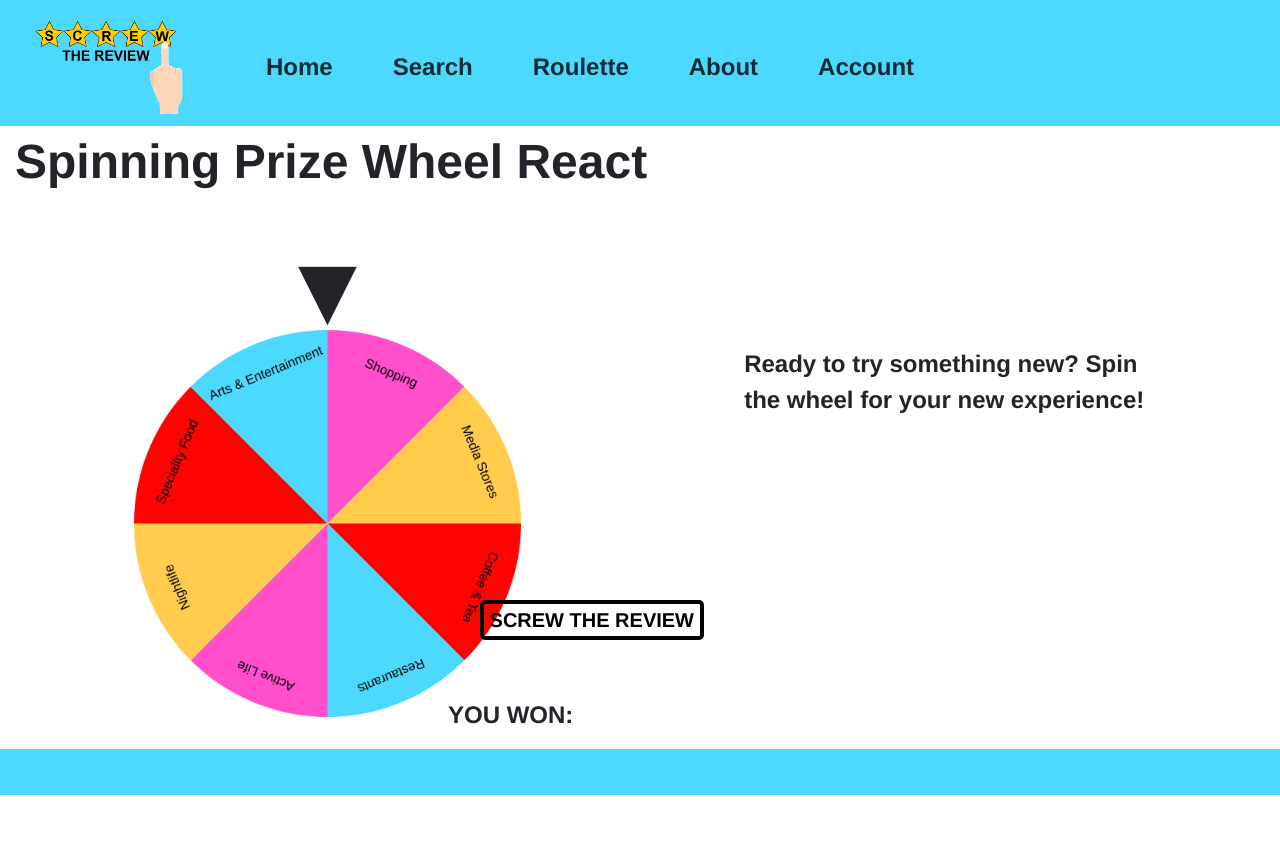
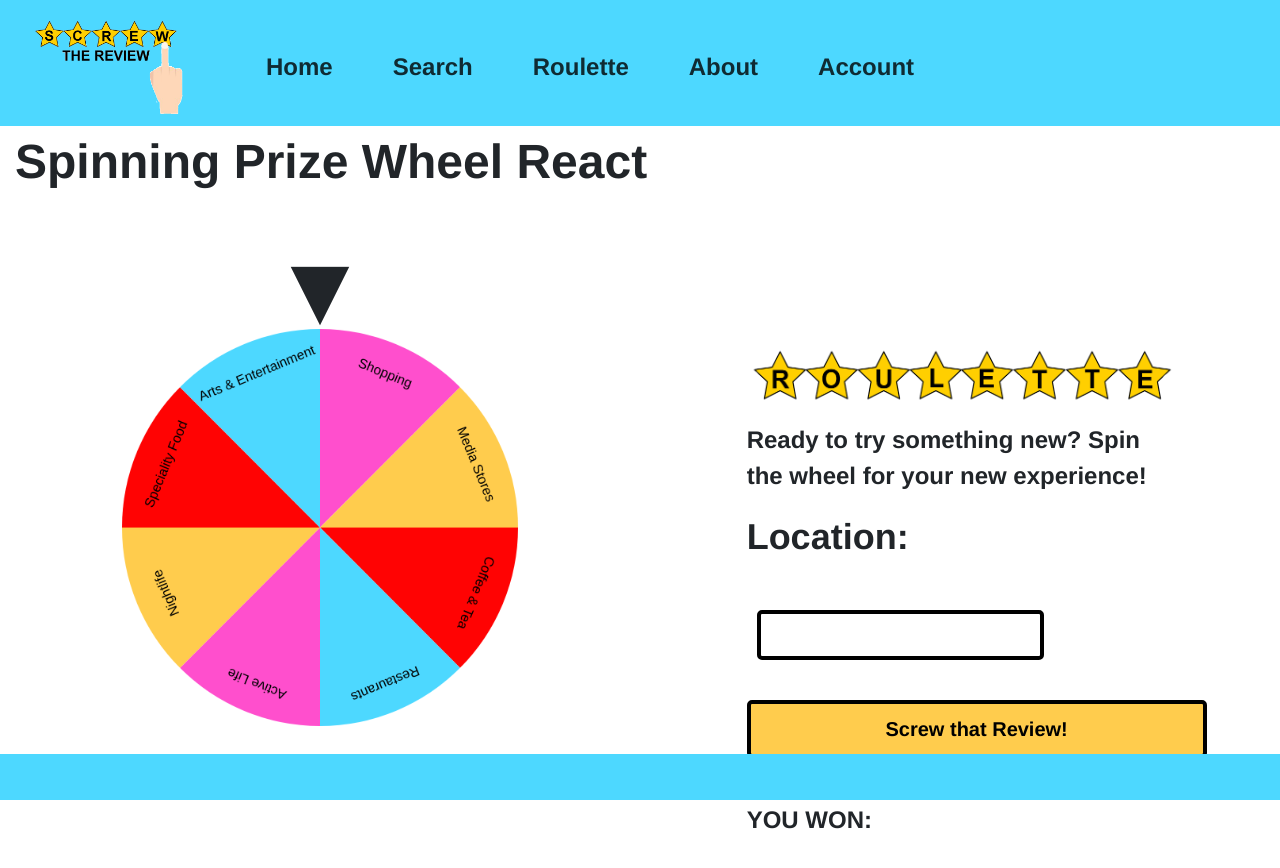
Before and after one commit to mackenzieleach/screwthereview, a React (Create React App) app: page /roulette in a window 1280 px wide. Shown: the top 868 px of the page. Before the commit the page ends 800 px from the top, so only its background shows below. Built offline with nearby package versions, Linux system fonts and the light colour scheme.

Commit message:
search bar implemented in roulette

```diff
--- a/src/App.css
+++ b/src/App.css
@@ -1,5 +1,6 @@
 /* colors
 - blue: #4dd8ff;
+- yellow: #ffcc4d
 */
 
 /* fonts */
@@ -137,38 +138,19 @@ button {
 }
 
 
-#spin, #reset {
-  position: absolute;
+#spin {
   bottom: 20vh;
   right: 45vw;
 }
 
-#spin:hover {
-  color: rgb(0, 180, 120);
-  border-color: rgb(0, 180, 120);
-}
-
-#spin:focus, #reset:focus {
+#spin:focus {
   outline:none;
 }
 
-/* #reset {
-  position: absolute;
-  bottom: 20vh;
-  right: 35vw;
-} */
-
-#reset:hover {
-  color: red;
-  border-color: red;
-}
-
 #readout {
-  position: absolute;
   bottom: 7vh;
   left: 35vw;
 }
-
 
 #selector {
   font-size: 100px;
@@ -196,3 +178,20 @@ input {
   height: 70px ;
   width: 70px ;
 }
+
+.str-button, .str-button:hover {
+  min-width: 460px;
+  padding: 10px;
+  background: #ffcc4d;
+  border: 4px solid black;
+  font-size: 20px;
+  border-radius:5px;
+}
+
+/* override form styling */
+.form-control {
+  border: 4px solid black;
+  font-size: 20px;
+  border-radius:5px;
+  margin: 10px;
+}
--- a/src/Roulette.js
+++ b/src/Roulette.js
@@ -8,8 +8,14 @@ import './App.css';
 var WHEELSIZE = 8;
 
 class Roulette extends React.Component {
+  // search bar
+  constructor(props) {
+    super(props);
+    this.handleChange = this.handleChange.bind(this);
+    this.handleSubmit = this.handleSubmit.bind(this);
+  }
+
   state = {
-
     list: [],
     radius: 75, // PIXELS
     rotate: 0, // DEGREES
@@ -19,8 +25,20 @@ class Roulette extends React.Component {
     offset: null, // RADIANS
     net: null, // RADIANS
     result: null, // INDEX
-    spinning: false
+    spinning: false,
+    searchValue: ''
   };
+
+
+
+  handleChange(event) {
+      this.setState({searchValue: event.target.value});
+  }
+
+  handleSubmit(event) {
+      alert('A name was submitted: ' + this.state.searchValue);
+      event.preventDefault();
+  }
 
   componentDidMount() {
 
@@ -148,14 +166,6 @@ class Roulette extends React.Component {
 
   }
 
-  getColor() {
-    // randomly generate rbg values for wheel sectors
-    let r = Math.floor(Math.random() * 255);
-    let g = Math.floor(Math.random() * 255);
-    let b = Math.floor(Math.random() * 255);
-    return `rgba(${r},${g},${b},0.4)`;
-  }
-
   spin = () => {
     // set random spin degree and ease out time
     // set state variables to initiate animation
@@ -212,7 +222,7 @@ class Roulette extends React.Component {
     return (
       <Container className="App">
         <div className="font-large">Spinning Prize Wheel React</div>
-        <Container id="wheel-container">
+        <div id="wheel-container">
           <Row>
             <span id="selector" className="col-4 offset-1 text-center">&#9660;</span>
           </Row>
@@ -230,28 +240,39 @@ class Roulette extends React.Component {
                 }}
             />
             <div className="col-4 offset-2">
-              {/* <img alt="roulette" src={Wheel} className="row" style={{ width: '-webkit-fill-available' }}/> */}
+              <img alt="roulette" src={title} className="row" style={{ width: '-webkit-fill-available' }}/>
               <Row>Ready to try something new? Spin the wheel for your new experience!</Row>
-            </div>
-          </Row>
-        </Container>
-        <Row>
+              <Row>
+              <span className="font-medium" style={{ alignSelf: 'center' }}>Location: </span>
+              <form onSubmit={this.handleSubmit}>
+                  <div class="form-group">
+                    <label for="inputdefault"></label>
+                    <input class="form-control" id="inputdefault" type="text" placeholder="" value={this.state.searchValue} onChange={this.handleChange}/>
+                  </div>
+               </form>
+              </Row>
+              <Row>
         {this.state.spinning ? (
-          <button type="button" id="reset" onClick={this.reset}>
+          <button className="str-button" type="button" id="reset" onClick={this.reset}>
             reset
           </button>
         ) : (
-          <button type="button" id="spin" onClick={this.spin}>
-            SCREW THE REVIEW
+          <button className="str-button" type="button" id="spin" onClick={this.spin}>
+            Screw that Review!
           </button>
           )}
-          </Row>
-        <Row class="display row">
+        </Row>
+        <Row class="display">
           <span id="readout">
             YOU WON:{"  "}
             <span id="result">{this.state.list[this.state.result]}</span>
           </span>
         </Row>
+            </div>
+          </Row>
+
+
+        </div>
       </Container>
     );
   }
```
